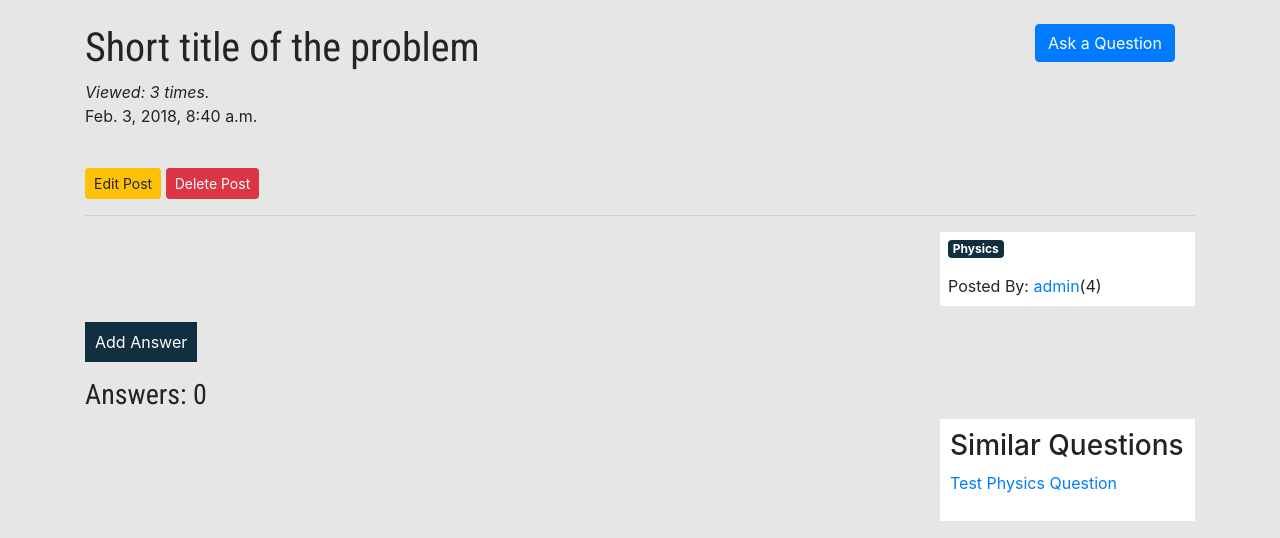
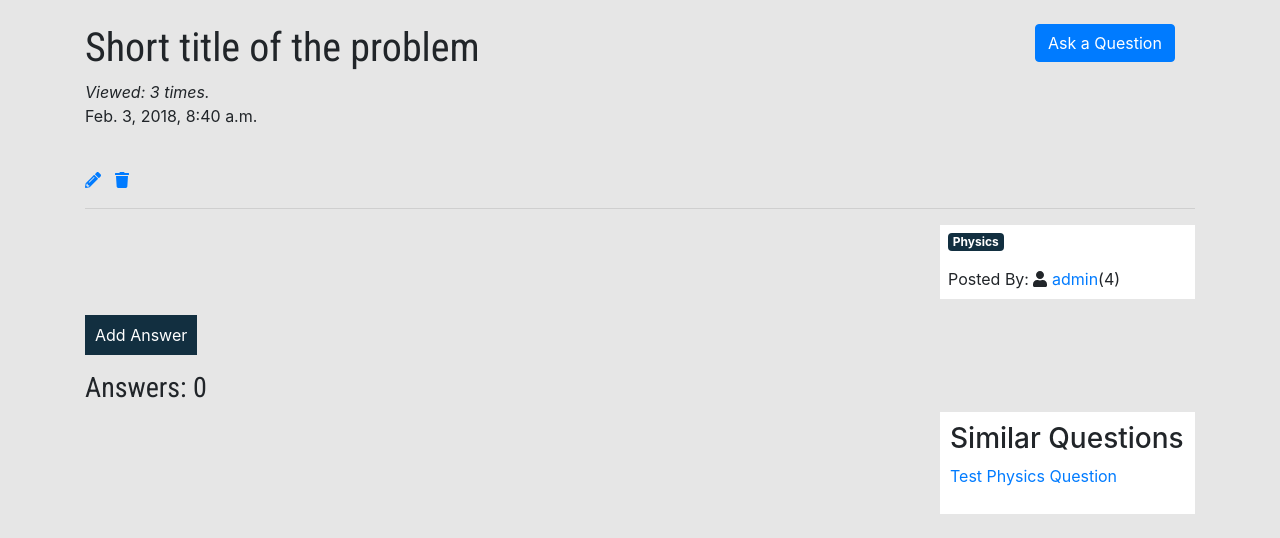
Before and after one commit to onthir/classk-questions, a Django app: a page that uses main/templates/main/base.html in a window 1280 px wide. Shown: the part 77-615 px from the top of the page. Run offline with Django 3.2, Linux system fonts and the light colour scheme; a user stored in the database is signed in; data comes from the database, SQL or seed files in the repository; both versions use the stored data as it was after the commit; some libraries are stand-ins or nearby versions; some web fonts are replaced.

Commit message:
Glyphicons and undo the satisfied and irrelevant

```diff
--- a/account/templates/account/register.html
+++ b/account/templates/account/register.html
@@ -25,6 +25,8 @@
 
     <!-- font awesome -->
     <script src="https://use.fontawesome.com/cc2f89fd42.js"></script>
+    <script defer src="https://use.fontawesome.com/releases/v5.0.6/js/all.js"></script>
+
 
 </head>
 
--- a/classk/settings.py
+++ b/classk/settings.py
@@ -27,7 +27,7 @@ BASE_DIR = os.path.dirname(os.path.dirname(os.path.abspath(__file__)))
 SECRET_KEY = 'l3sxqgsh$8p&$r8o*tkc8@-%3_uh9p)9#psjju92ac$^fydzl8'
 
 # SECURITY WARNING: don't run with debug turned on in production!
-DEBUG = True
+DEBUG = False
 
 ALLOWED_HOSTS = ['*']
 
--- a/main/templates/main/base.html
+++ b/main/templates/main/base.html
@@ -11,6 +11,10 @@
     <link rel="stylesheet" href="{% static 'css/main.css' %}">
     <link href="https://fonts.googleapis.com/css?family=Francois+One" rel="stylesheet">
     <link href="https://fonts.googleapis.com/css?family=Roboto+Condensed" rel="stylesheet">
+
+    <!-- font awesome -->
+    <link href="https://maxcdn.bootstrapcdn.com/font-awesome/4.7.0/css/font-awesome.min.css" rel="stylesheet" integrity="sha384-wvfXpqpZZVQGK6TAh5PVlGOfQNHSoD2xbE+QkPxCAFlNEevoEH3Sl0sibVcOQVnN" crossorigin="anonymous">
+    <script defer src="https://use.fontawesome.com/releases/v5.0.6/js/all.js"></script>
 </head>
 
 <body>
--- a/main/templates/main/detail.html
+++ b/main/templates/main/detail.html
@@ -8,8 +8,9 @@
             <p>{{ question.date }}</p>
             {% if question.user == request.user %}
             <br>
-            <a href="{% url 'main:edit' question.slug %}" class="btn btn-sm btn-warning">Edit Post</a>
-            <a href="{% url 'main:delete' question.slug %}" class="btn btn-sm btn-danger">Delete Post</a> {% else %} {% endif %}
+
+            <a href="{% url 'main:edit' question.slug %}" data-toggle="tooltip" data-placement="top" title="Edit Question"><i class="fas fa-pencil-alt"></i></a>&nbsp;&nbsp;
+            <a  onclick="return confirm('Are you sure you want to delete this question?')" href="{% url 'main:delete' question.slug %}" data-toggle="tooltip" data-placement="top" title="Delete Question"><i class="fas fa-trash"></i></a> {% else %} {% endif %}
         </div>
 
         <div class="col-md-2">
@@ -27,7 +28,7 @@
             <div class="box">
                 <a href="{% url 'main:filter' question.category %}">
                     <p class="badge text-white" style="background:#122f40;">{{ question.category }}</p>
-                </a><br> Posted By: <a href="{% url 'accounts:profile' question.user %}" id="links">{{ question.user }}</a>({{questions_by_the_user}})
+                </a><br> Posted By: <i class="fas fa-user"></i> <a href="{% url 'accounts:profile' question.user %}" id="links">{{ question.user }}</a>({{questions_by_the_user}})
             </div>
         </div>
     </div>
@@ -47,26 +48,35 @@
                 <!-- satisfied answer label -->
                 {% if a.satisfied %}
                 <p class="badge badge-success">Marked Satisfied</p>
+                <a href="{% url 'main:undo_satisfied' slug=question.slug id=a.id%}"> <i class="fas fa-undo"></i></a>
+
                 {% else %}
 
                 <!-- irrelevant -->
                 {% if a.irrelevant %}
                 <p class="badge badge-danger">Marked Irrelevant</p>
+                <a href="{% url 'main:undo_irrelevant' slug=question.slug id=a.id%}" data-toggle="tooltip" data-placement="top" title="Undo"> <i class="fas fa-undo"></i></a>
                 {% endif %}
 
                  {% if request.user == question.user %}
                   {% if not a.satisfied %}
                   {% if not a.irrelevant %}
-                <a href="{% url 'main:satisfied' slug=question.slug id=a.id%}" class="btn btn-md btn-success">Satisfied</a>
-                <a href="{% url 'main:irrelevant' slug=question.slug id=a.id%}" class="btn btn-md btn-warning">Irrelevant</a>
+            <div style="font-size:20px;">
+                <a href="{% url 'main:satisfied' slug=question.slug id=a.id%}" data-toggle="tooltip" data-placement="top" title="Satisfied"><i class="fas fa-check"></i></a> &nbsp;&nbsp;
+                <a href="{% url 'main:irrelevant' slug=question.slug id=a.id%}" data-toggle="tooltip" data-placement="top" title="Irrelevant"><i class="fas fa-times"></i></a>
+            </div>
                 {%endif  %}
                 {% endif %}{% else %}
                 {% endif %}
                 {% endif %}
                 <!-- end of satisfied answer label -->
                  {% if a.user == request.user %}
+
+                {% if not a.satisfied %}
                 <a href="{% url 'main:update_answer' slug=question.slug id=a.id %}" class="btn btn-sm btn-warning">Edit Answer</a>
                 <a href="{% url 'main:delete_answer' slug=question.slug id=a.id%}" class="btn btn-sm btn-danger">Delete Answer</a>
+                {% endif %}
+
                 {% else %}
                 {% endif %}
                 <!-- form for the satisfaction indicator -->
--- a/main/templates/main/index.html
+++ b/main/templates/main/index.html
@@ -20,7 +20,7 @@
                 <a href="{% url 'main:details' q.slug %}" id="questions">
                     <h4 id="titleq">{{ q.title }}</h4>
                     {% if q.satisfied %}
-                    <p class="badge badge-success">Satisfied</p>
+                    <i class="fas fa-check" style="color:green;"></i>
                     {% else %}
                     <i>No results yet</i>
                     {% endif %}
@@ -50,14 +50,14 @@
                 <div class="qtns2">
                     Most answered: {% if trend %}
                     <a href="{% url 'main:details' trend.slug %}" style="text-decoration:none;">
-                        <p>{{ trend }}</a> - <i>{{ trend.user }}</i></p>
+                        <p>{{ trend }}</a> - <i class="fas fa-user-circle"></i><i>{{ trend.user }}</i></p>
                     <p><i>Posted On: </i>{{ trend.date}}</p>
                 </div>
                 <br>
                 <div class="qtns2">
                     Most Questions By:
                     <a href="{% url 'accounts:profile' trend.user %}" style="text-decoration:none;">
-                        <p>{{ trend.user }}</p>
+                        <p><i class="fas fa-user-circle"></i> {{ trend.user }}</p>
                     </a>
                 </div>
                 {% else %}
--- a/main/urls.py
+++ b/main/urls.py
@@ -11,7 +11,7 @@ urlpatterns = [
     url(r'^edit/(?P<slug>[.\-\w]+)/$', views.edit_details, name='edit'),
     url(r'^answer/(?P<slug>[.\-\w]+)/$', views.answer, name='answer'),
     url(r'^answer/update/(?P<slug>[.\-\w]+)/(?P<id>\d+)/$', views.update_answer, name='update_answer'),
-    url(r'^answer/delete/(?P<slug>[.\-\w]+)/(?P<id>\d+)$', views.delete_answer, name='delete_answer'),
+    url(r'^answer/delete/(?P<slug>[.\-\w]+)/(?P<id>\d+)/$', views.delete_answer, name='delete_answer'),
     url(r'^questions/filter/(?P<tag>[.\-\w]+)/$', views.filter_types, name='filter'),
     url(r'^website-tutorial/$', views.tutorial, name='tutorial'),
     url(r'^request/topic/$', views.request_topic, name='request_topic'),
@@ -19,5 +19,9 @@ urlpatterns = [
     url(r'^details/(?P<slug>[.\-\w]+)/(?P<id>\d+)/satisfied/$', views.satisfied, name='satisfied'),
     url(r'^details/(?P<slug>[.\-\w]+)/(?P<id>\d+)/irrelevant/$', views.out_of_context, name='irrelevant'),
     url(r'^delete/topic/(?P<id>\d+)/$', views.delete_topics, name='delete_topics'),
-    url(r'^add-category/$', views.add_categorys, name='add-category')
+    url(r'^add-category/$', views.add_categorys, name='add-category'),
+    url(r'^details/(?P<slug>[.\-\w]+)/(?P<id>\d+)/undo-satisfied/$', views.undo_satisfied, name='undo_satisfied'),
+    url(r'^details/(?P<slug>[.\-\w]+)/(?P<id>\d+)/undo-irrelevant/$', views.undo_out_of_context, name='undo_irrelevant'),
+
+
 ]
--- a/main/views.py
+++ b/main/views.py
@@ -222,9 +222,12 @@ def delete_answer(request, slug, id):
         except:
             return redirect("main:home")
         if request.user == answer.user:
-            answer.delete()
-            messages.success(request, 'Answer Deleted Successfully!')
-            return HttpResponseRedirect('/details/%s' %slug)
+            if not answer.satisfied == True:
+                answer.delete()
+                messages.success(request, 'Answer Deleted Successfully!')
+                return HttpResponseRedirect('/details/%s' %slug)
+            else:
+                return HttpResponseRedirect('/details/%s' %slug)
         else:
             return HttpResponseRedirect('/details/%s' %slug)
 
@@ -354,3 +357,57 @@ def add_categorys(request):
         return render(request, 'main/add-category.html', {'form':form, 'topics':topics, 'message':message})
     else:
         return redirect("main:home")
+
+# undo the satisfied
+def undo_satisfied(request, slug, id, *args, **kwargs):
+    if request.user.is_authenticated():
+        question = Question.objects.get(slug=slug)
+        answer = Answer.objects.get(question_id=question.id, id=id) #and get the specific answer id or something
+        profile = Profile.objects.get(user=answer.user)
+        profileb = Profile.objects.get(user=question.user)
+        # answer user points
+        answer_user_points = profile.points
+
+        # question user points
+        question_user_points = profileb.points
+        if request.user == question.user:
+            question.satisfied = False
+            answer.satisfied = False
+
+            # increasing answer user points
+            profile.points = int(answer_user_points) - 10
+
+            # increasing question user points
+            profileb.points = int(question_user_points) - 1
+
+            profileb.save()
+            profile.save()
+            question.save()
+            answer.save()
+            return HttpResponseRedirect('/details/%s' %slug)
+        else:
+            return HttpResponseRedirect('/details/%s' %slug)
+    else:
+        return redirect("accounts:login")
+# undo irrelevant
+def undo_out_of_context(request, slug, id, *args, **kwargs):
+    if request.user.is_authenticated():
+        question = Question.objects.get(slug=slug)
+        answer = Answer.objects.get(question_id=question.id, id=id) #and get the specific answer id or something
+        profile = Profile.objects.get(user=answer.user)
+        profileb = Profile.objects.get(user=question.user)
+        # answer user points
+        answer_user_points = profile.points
+
+        # question user points
+        question_user_points = profileb.points
+        if request.user == question.user:
+            answer.irrelevant = False
+            profile.points = int(answer_user_points) + 3
+            answer.save()
+            profile.save()
+            return HttpResponseRedirect('/details/%s' %slug)
+        else:
+            return HttpResponseRedirect('/details/%s' %slug)
+    else:
+        return redirect("accounts:login")
```
Also changed, not shown: db.sqlite3.
